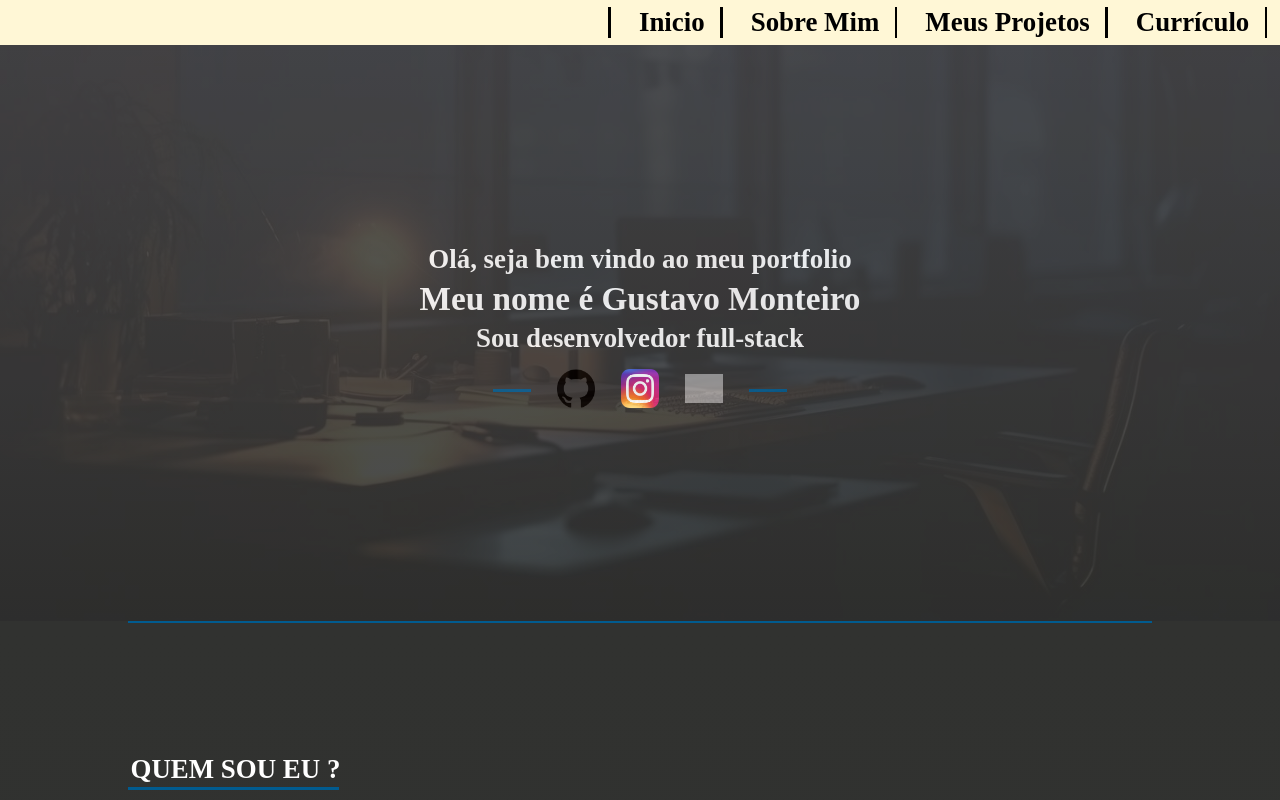
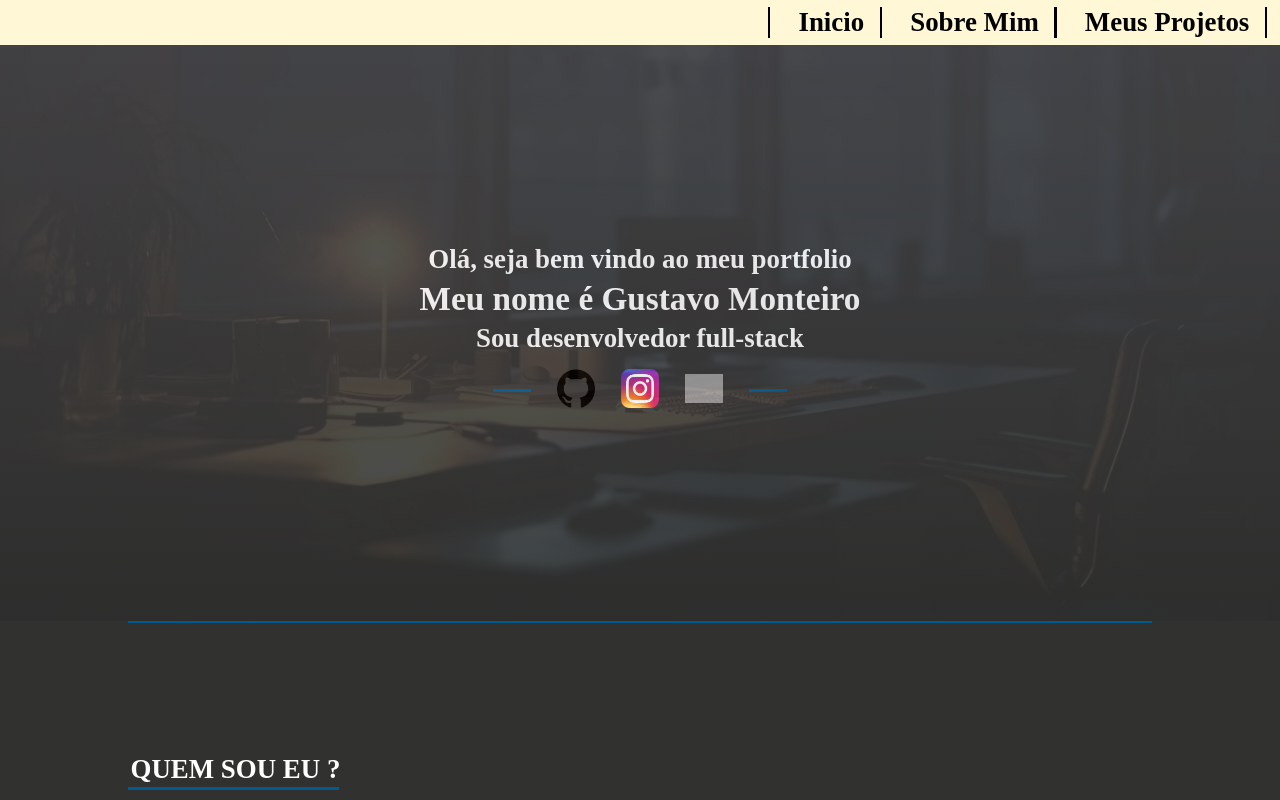
Before and after one commit to GusMonMo/Portfolio, a React (Vite) app: page / in a window 1280 px wide. Shown: the top 800 px of the page. Built offline with nearby package versions, Linux system fonts and the light colour scheme; grey boxes are pictures that could not be loaded; a web font is replaced by a local one.

Commit message:
feat: header links

```diff
--- a/src/App.tsx
+++ b/src/App.tsx
@@ -21,8 +21,8 @@ function App() {
         <div className="headerSeparator"/>
         <nav><a href="#Projects"><h4>Meus Projetos</h4></a></nav>
         <div className="headerSeparator"/>
-        <nav><a href="#"><h4>Currículo</h4></a></nav>
-        <div className="headerSeparator"/>
+        {/* <nav><a href="#"><h4>Currículo</h4></a></nav>
+        <div className="headerSeparator"/> */}
       </header>
       <div className="capa" id="inicio">
         <div className="background"/>
```
